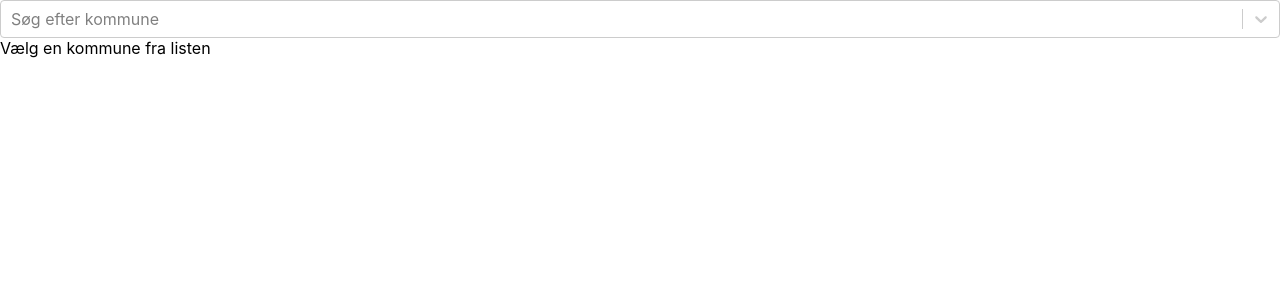
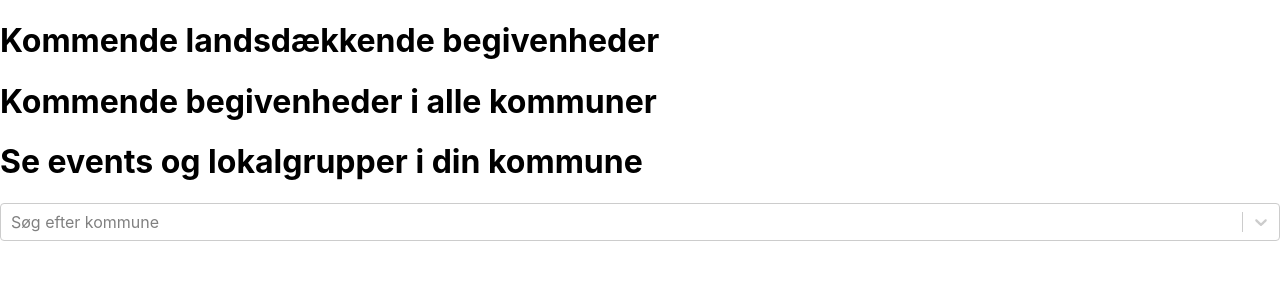
Before and after one commit to GeeWee/kommunevalg-kort, a Next.js app: page / in a window 1280 px wide. Shown: the top 300 px of the page. Built offline with nearby package versions, Linux system fonts and the light colour scheme; no server answers.

Commit message:
new main page

```diff
--- a/components/kommune-event-list.tsx
+++ b/components/kommune-event-list.tsx
@@ -39,7 +39,6 @@ export const KommuneEventList: FunctionComponent<KommuneEventListProps> = (props
 
     return (
         <div>
-            <h1>Begivenheder</h1>
             <table className={tableStyles.table}>
                 <thead>
                 <tr>
--- a/components/kommune-group-list.tsx
+++ b/components/kommune-group-list.tsx
@@ -22,7 +22,6 @@ export const KommuneGroupList: FunctionComponent<KommuneGroupList> = (props) =>
 
     return (
         <div>
-            <h1>Grupper</h1>
             <table className={tableStyles.table}>
                 <thead>
                 <tr>
--- a/components/kommune-overview.tsx
+++ b/components/kommune-overview.tsx
@@ -34,9 +34,11 @@ export const KommuneOverview: FunctionComponent<KommuneOverviewProps> = (props)
         <div>
             <h1>{props.name}</h1>
             <div>
+                <h1>Grupper</h1>
                 {groupList}
             </div>
             <div>
+                <h1>Begivenheder</h1>
                 {eventList}
             </div>
         </div>
--- a/pages/index.tsx
+++ b/pages/index.tsx
@@ -1,36 +1,53 @@
-import type { NextPage } from 'next'
+import type {NextPage} from 'next'
 import Head from 'next/head'
-import styles from '../styles/table.module.css'
 import {KommuneCombobox} from "../components/kommune-combobox";
 import {KommuneName} from "../types";
 import {useState} from "react";
 import {KommuneOverview} from "../components/kommune-overview";
+import {useAllEvents, useKommuneEvents} from "../queries";
+import {KommuneEventList} from "../components/kommune-event-list";
 
 const Home: NextPage = () => {
     const [kommune, setKommune] = useState<KommuneName | undefined>(undefined);
 
+    const globalEvents = useKommuneEvents("Aarhus"); // TODO change to "landsdækkende"
+    const allEvents = useAllEvents();
+
+
     let content;
-  if (kommune === undefined){
-    content = <div>
-      Vælg en kommune fra listen
-    </div>
+    if (kommune === undefined) {
+        content = null;
     } else {
         content = <KommuneOverview name={kommune}>
 
         </KommuneOverview>
     }
 
-
     return (
         <div>
             <Head>
                 <title>Create Next App</title>
-        <meta name="description" content="Generated by create next app" />
-        <link rel="icon" href="/favicon.ico" />
+                <meta name="description" content="Generated by create next app"/>
+                <link rel="icon" href="/favicon.ico"/>
             </Head>
+            <main>
+                <>
+                    <div>
+                        <h1>Kommende landsdækkende begivenheder</h1>
+                        {globalEvents && <KommuneEventList events={globalEvents}/>}
+                    </div>
 
-      <main>
+                    <div>
+                        <h1>Kommende begivenheder i alle kommuner</h1>
+                        {allEvents && <KommuneEventList events={allEvents}/>}
+                    </div>
+
+                    <div>
+                        <h1>Se events og lokalgrupper i din kommune</h1>
                         <KommuneCombobox value={kommune} onChange={setKommune} instanceId={"sdfsfsd"}/>
+                    </div>
+                </>
+
                 {content}
             </main>
 
--- a/queries.ts
+++ b/queries.ts
@@ -4,6 +4,13 @@ import {DateTime} from "luxon";
 import {Begivenhed, Gruppe} from "./sheets-types";
 import {useQuery} from "react-query";
 
+export function useAllEvents(): KommuneEvent[] | undefined {
+    const eventQuery = useQuery('events', getEvents)
+    if (eventQuery.data){
+        return eventQuery.data;
+    }
+    return undefined;
+}
 
 export function useKommuneEvents(kommuneName: KommuneName): KommuneEvent[] | undefined {
     const eventQuery = useQuery('events', getEvents)
```
Lines whose indentation alone changed are shown as unchanged.
